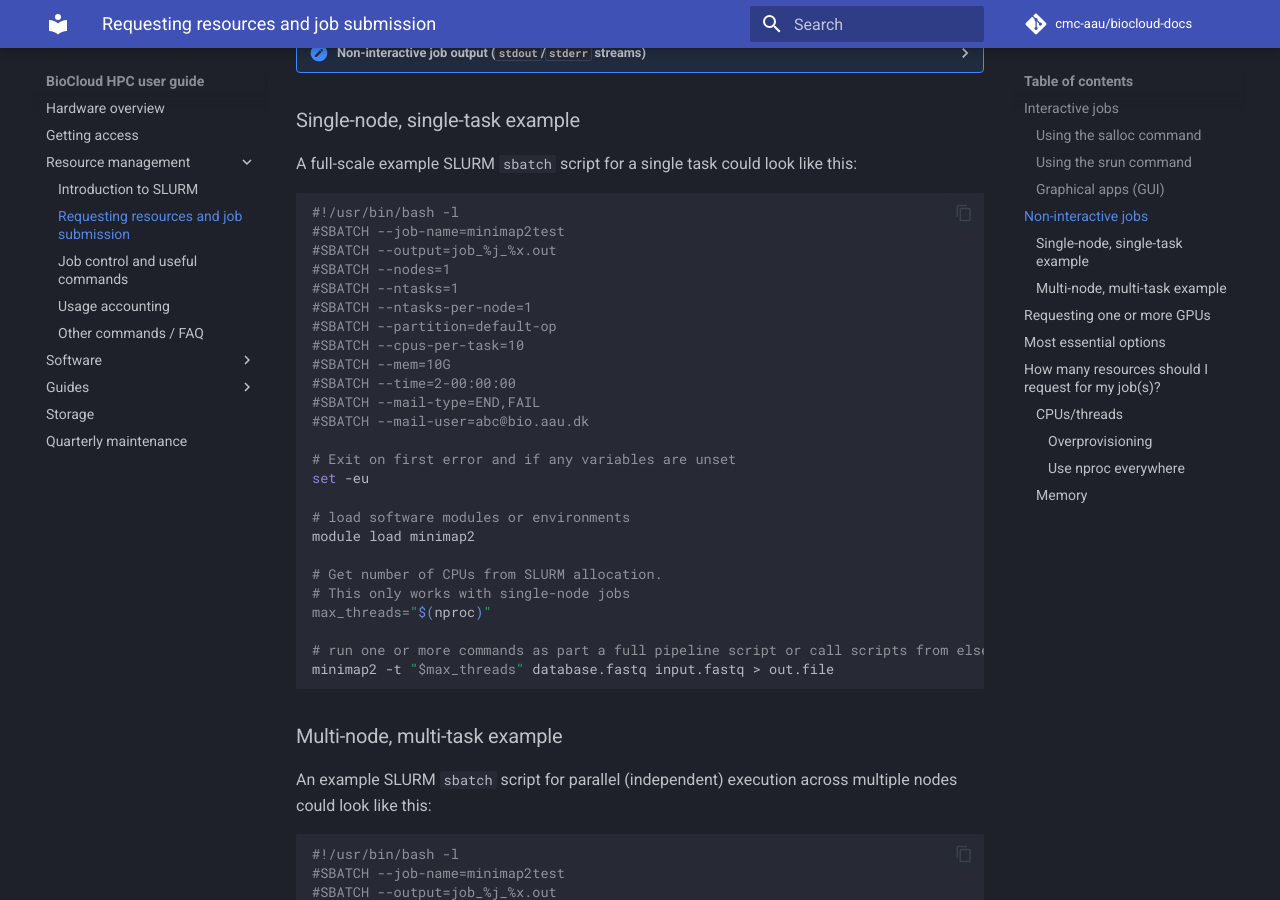
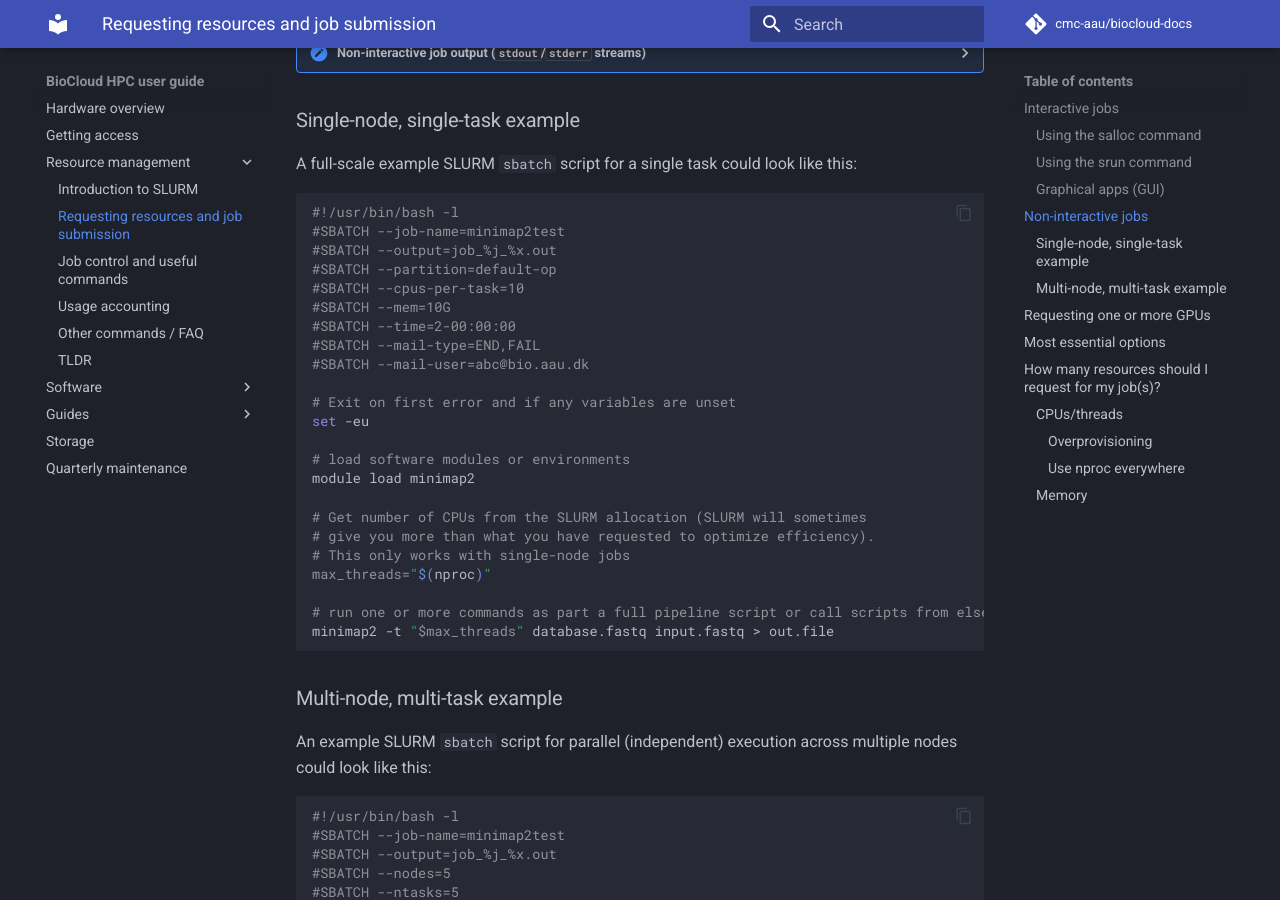
Before and after one commit to cmc-aau/hpc-docs, an MkDocs documentation site: the page built from docs/slurm/request.md, in a window 1280 px wide and 900 px high, scrolled down 2835 px. Built offline with MkDocs 1.6.1 and Material for MkDocs 9.7.7, drawn with Linux system fonts in a browser that asks for light colours; comment, search, counter and statistics services are not loaded.

Commit message:
add TLDR

```diff
--- a/docs/slurm/request.md
+++ b/docs/slurm/request.md
@@ -66,9 +66,6 @@ A full-scale example SLURM `sbatch` script for a single task could look like thi
 #!/usr/bin/bash -l
 #SBATCH --job-name=minimap2test
 #SBATCH --output=job_%j_%x.out
-#SBATCH --nodes=1
-#SBATCH --ntasks=1
-#SBATCH --ntasks-per-node=1
 #SBATCH --partition=default-op
 #SBATCH --cpus-per-task=10
 #SBATCH --mem=10G
@@ -82,7 +79,8 @@ set -eu
 # load software modules or environments
 module load minimap2
 
-# Get number of CPUs from SLURM allocation.
+# Get number of CPUs from the SLURM allocation (SLURM will sometimes
+# give you more than what you have requested to optimize efficiency).
 # This only works with single-node jobs
 max_threads="$(nproc)"
 
--- a/mkdocs.yml
+++ b/mkdocs.yml
@@ -13,6 +13,7 @@ nav:
     - slurm/jobcontrol.md
     - slurm/accounting.md
     - slurm/other.md
+    - slurm/tldr.md
   - Software:
     - software/conda.md
     - software/containers.md
```
Also changed, not shown: docs/slurm/tldr.md (added, +63 -0 lines).
